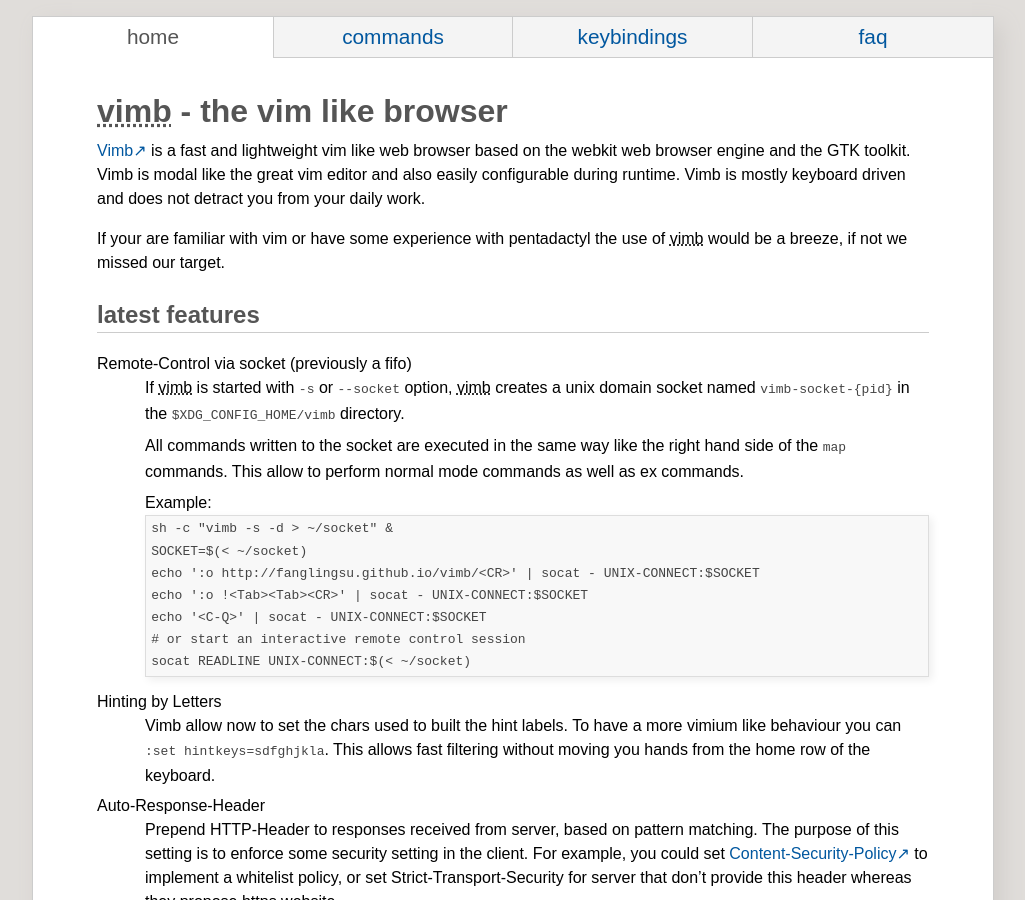
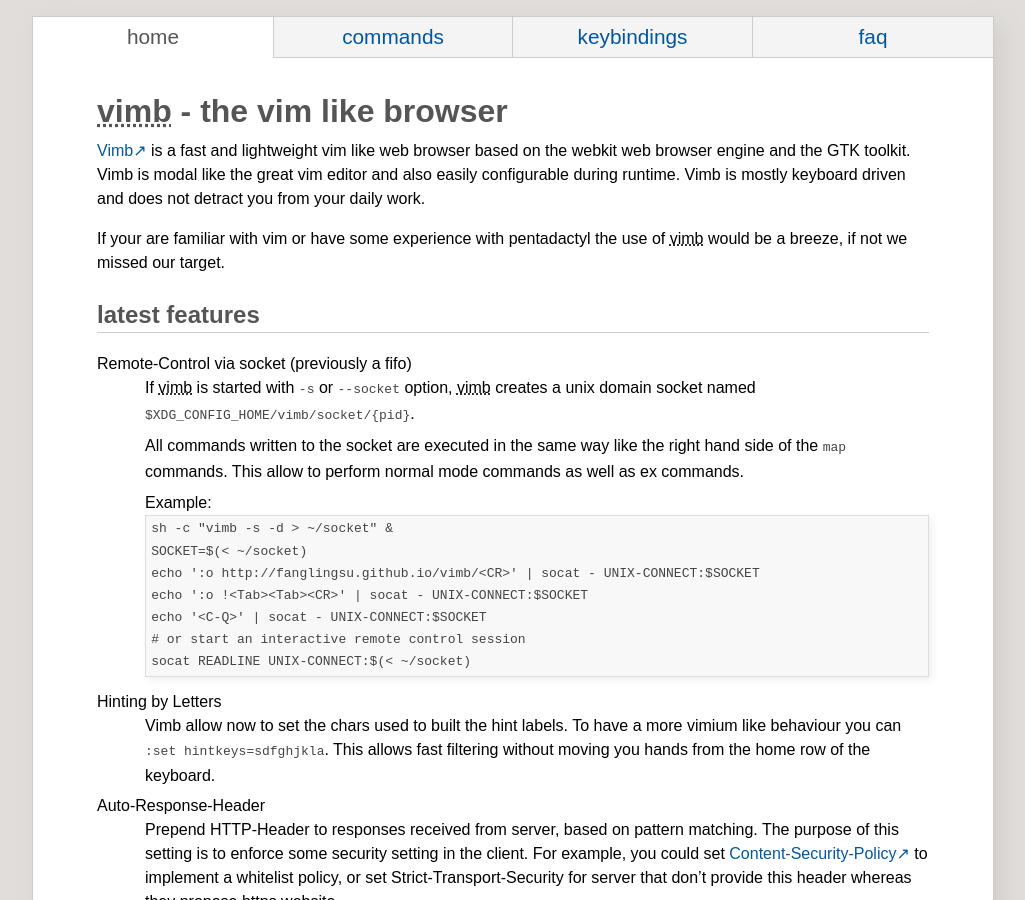
Before and after one commit to fanglingsu/vimb, a Jekyll site: the page built from index.md, in a window 1280 px wide and 900 px high. Shown: the whole window, without its empty margins (127-1152 px from the left). Built offline with Jekyll 4.4.1, drawn with Linux system fonts in a browser that asks for light colours.

Commit message:
Updated for changed socket location.

```diff
--- a/index.md
+++ b/index.md
@@ -20,8 +20,7 @@
 
 Remote-Control via socket (previously a fifo)
 : If vimb is started with `-s` or `--socket` option, vimb creates a unix
-  domain socket named `vimb-socket-{pid}` in the `$XDG_CONFIG_HOME/vimb`
-  directory.
+  domain socket named `$XDG_CONFIG_HOME/vimb/socket/{pid}`.
 : All commands written to the socket are executed in the same way like the
   right hand side of the `map` commands. This allow to perform normal mode
   commands as well as ex commands.
```
